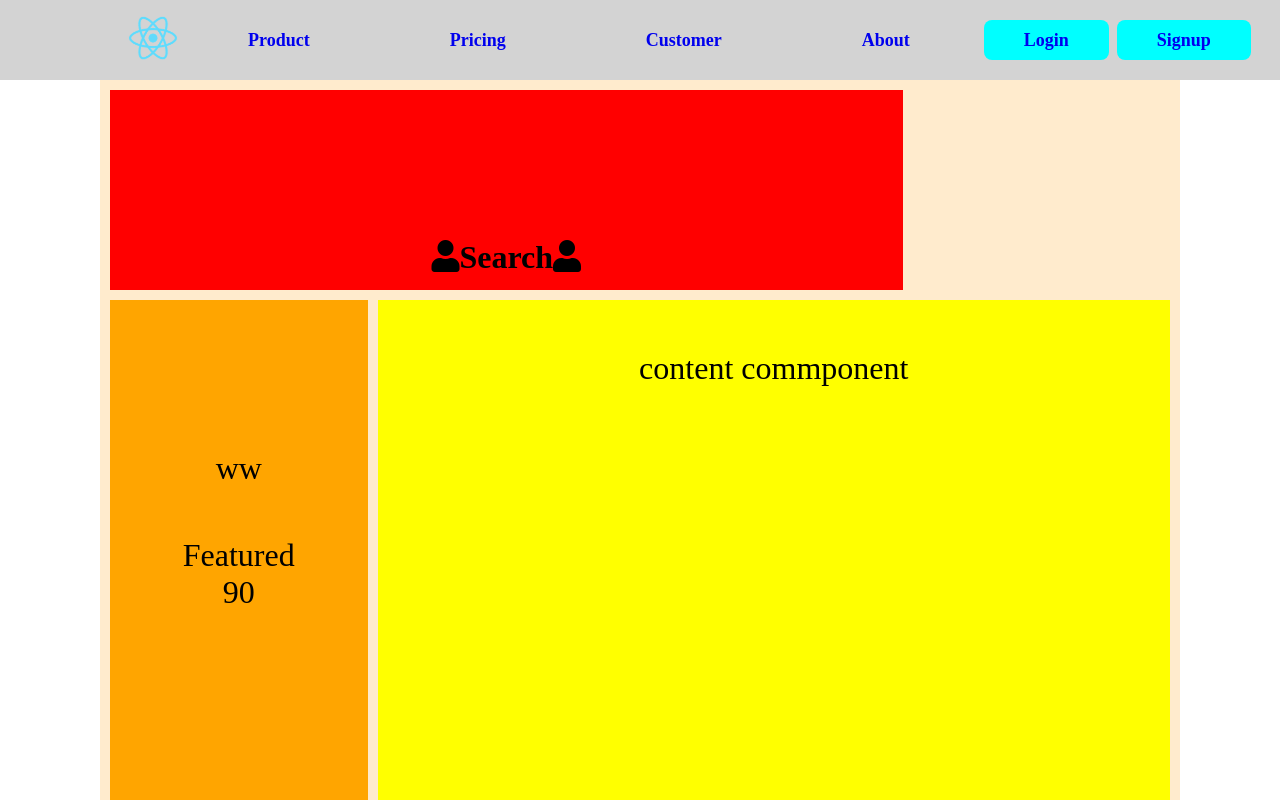
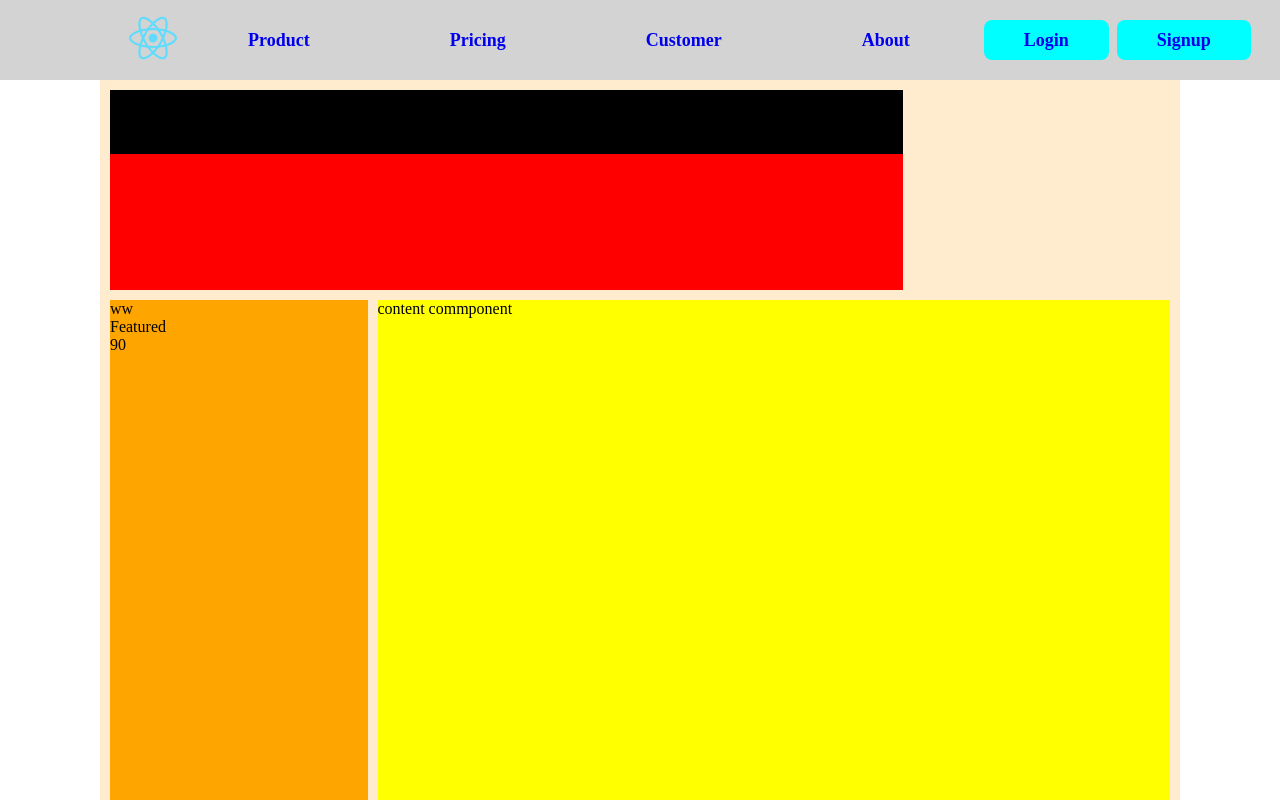
Before and after one commit to jughead79/jugspeed, a React (Create React App) app in the folder client/: page / in a window 1280 px wide. Shown: the top 800 px of the page. Built offline with nearby package versions, Linux system fonts and the light colour scheme.

Commit message:
home * debug style removed

```diff
--- a/client/src/components/home/search/index.js
+++ b/client/src/components/home/search/index.js
@@ -1,10 +1,14 @@
 import React from 'react'
+
+import './style.css'
 
 const Search = () => {
     return(
-        <div>
+        <div className='search'>
             <h1 className="fas fa-user">Search</h1>
-            <i className="fas fa-user"></i>
+            <div>
+                <h1 className="fas fa-user">Search</h1>
+            </div>
         </div>
     )
 }
--- a/client/src/components/home/search/style.css
+++ b/client/src/components/home/search/style.css
@@ -0,0 +1,3 @@
+.search {
+    background-color: black;
+}
--- a/client/src/screen/home/style.css
+++ b/client/src/screen/home/style.css
@@ -7,12 +7,6 @@
     row-gap: 10px; /* odd */
     /* debug */
     background-color: blanchedalmond;
-}
-/* debug */
-.home * {
-    font-size: xx-large;
-    text-align: center;
-    padding-top: 50px;
 }
 
 .search-wrapper {
```
